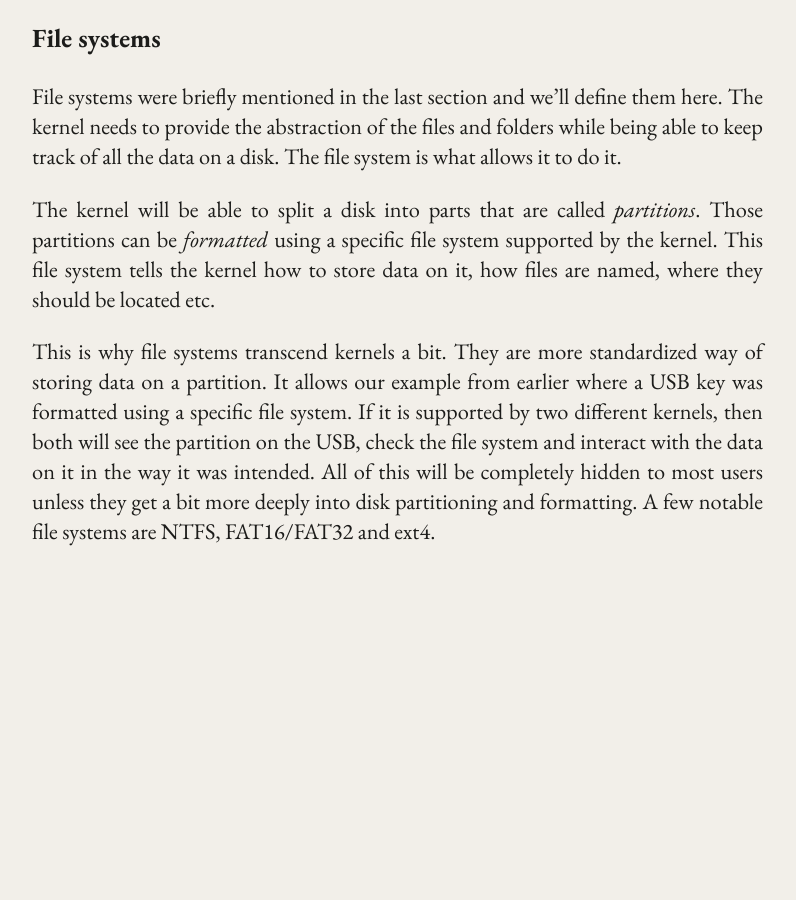
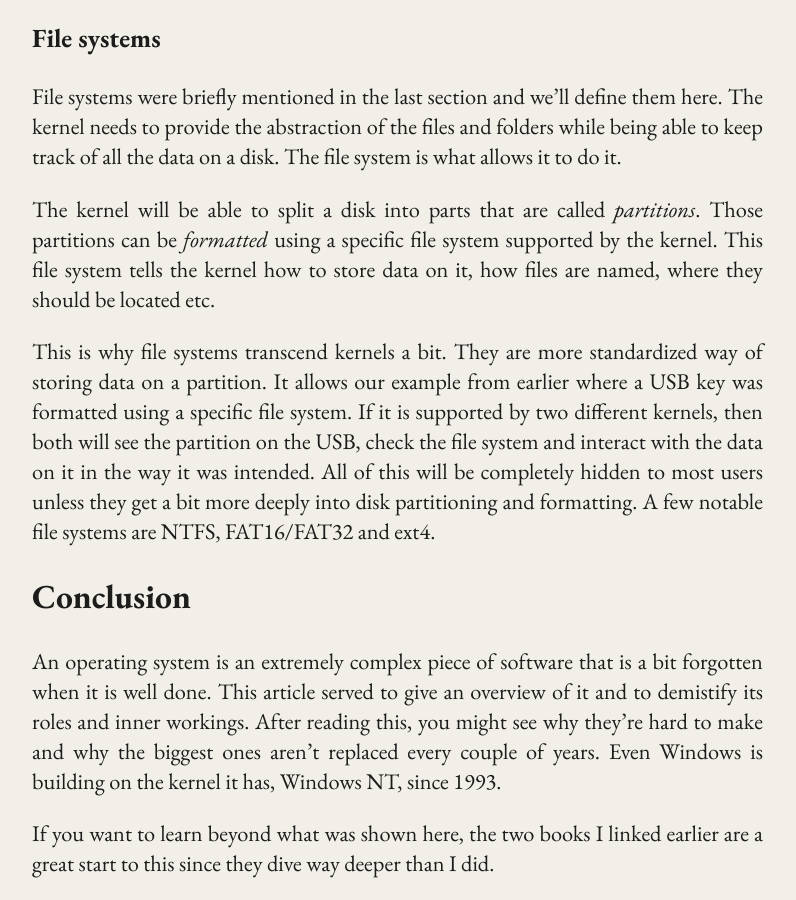
Before and after one commit to eFournierRobert/eFournierRobert.github.io, a Jekyll site: the page built from _posts/btob/2026-03-11-os.md, in a window 1280 px wide and 900 px high, scrolled down 9937 px. Shown: the whole window, without its empty margins (178-974 px from the left). Built offline with Jekyll 4.4.1, drawn with Linux system fonts in a browser that asks for light colours; before the commit the page ends 10505 px from its top, so only the background shows below that.

Commit message:
Conclusion

```diff
--- a/_posts/btob/2026-03-11-os.md
+++ b/_posts/btob/2026-03-11-os.md
@@ -335,3 +335,13 @@ supported by two different kernels, then both will see the partition on the USB,
 and interact with the data on it in the way it was intended. All of this will be completely hidden to most users
 unless they get a bit more deeply into disk partitioning and formatting. A few notable file systems are NTFS,
 FAT16/FAT32 and ext4.
+
+## Conclusion
+
+An operating system is an extremely complex piece of software that is a bit forgotten when it is well done.
+This article served to give an overview of it and to demistify its roles and inner workings. After reading this,
+you might see why they're hard to make and why the biggest ones aren't replaced every couple of years. Even Windows
+is building on the kernel it has, Windows NT, since 1993.
+
+If you want to learn beyond what was shown here, the two books I linked earlier are a great start to this
+since they dive way deeper than I did.
```
